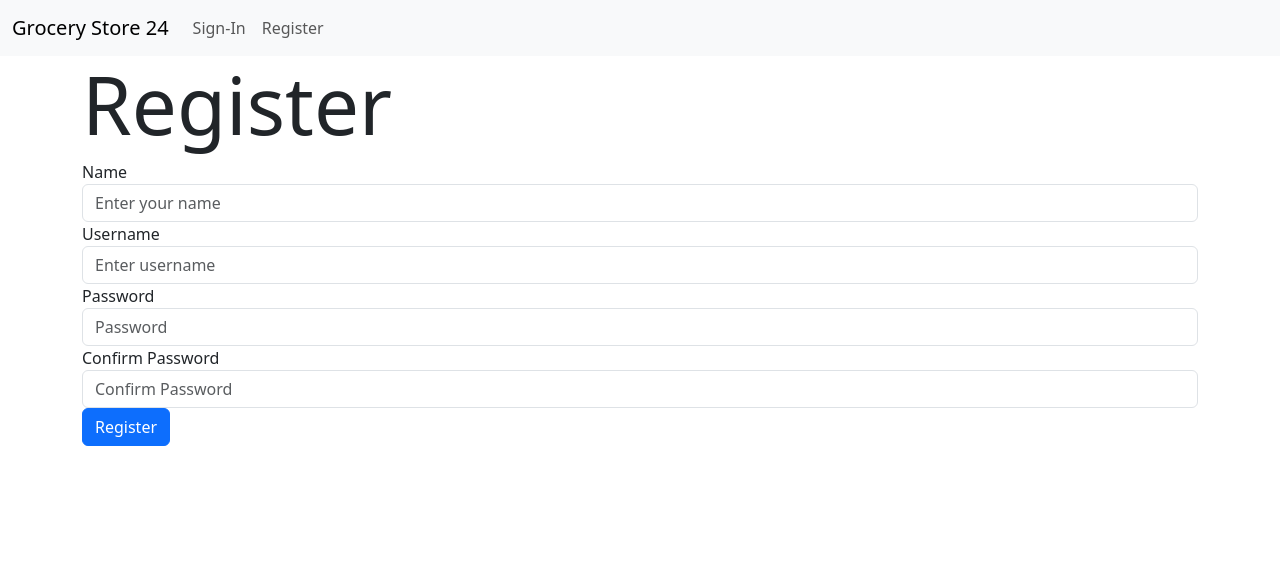
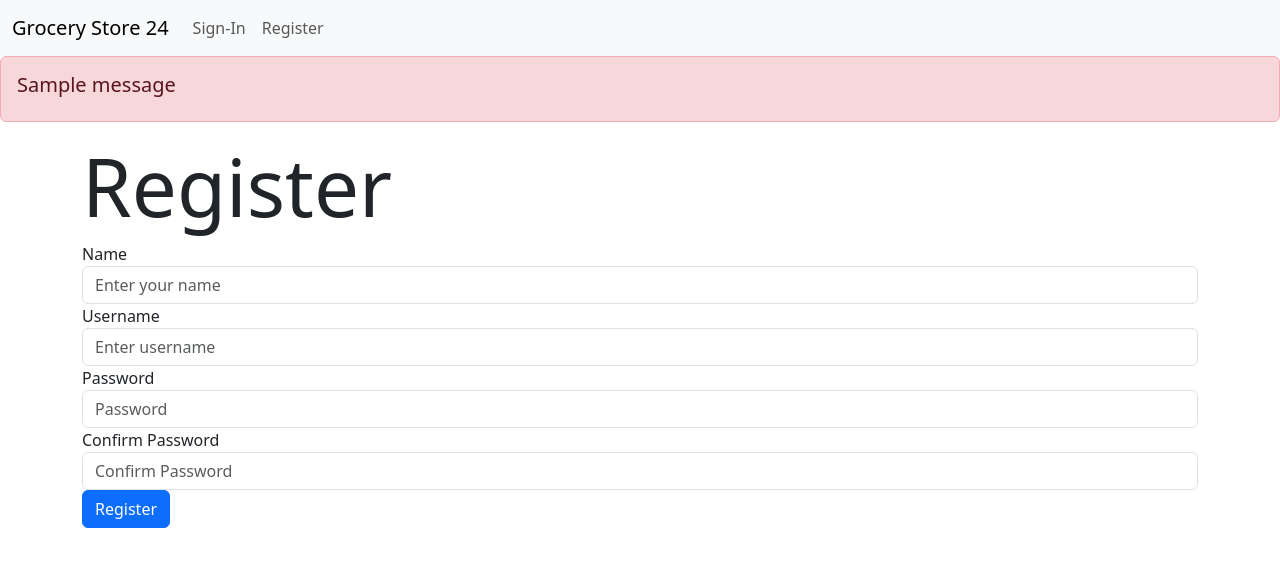
Before and after one commit to Prathameshbhujbal/Grocery_Store_24, a Flask app: page /register in a window 1280 px wide. Shown: the top 567 px of the page. Run offline with Flask 3, Linux system fonts and the light colour scheme; tables that the repository leaves empty hold one stand-in row (values such as "Sample post"); one stand-in notice (Sample message) is shown.

Commit message:
added signin and register routes

```diff
--- /dev/null
+++ b/git_commands.txt
@@ -0,0 +1,4 @@
+git status
+git add .
+git commit -m "commit message"
+git push -u origin master
--- a/routes.py
+++ b/routes.py
@@ -3,37 +3,41 @@ from app import app
 from models import db, User, Category, Product, Cart, Transaction, Order
 from werkzeug.security import generate_password_hash, check_password_hash
 
+
 @app.route("/")
 def home():
     return render_template("index.html")
+
 
 @app.route("/signin")
 def signin():
     return render_template("signin.html")
 
-@app.route("/signin", methods = ["POST"])
+
+@app.route("/signin", methods=["POST"])
 def sigin_post():
     username = request.form.get("username")
     password = request.form.get("password")
 
     if not username or not password:
         flash("Username and Password cannot be empty.")
-        return redirect(url_for(signin))
+        return redirect(url_for("signin"))
 
     user = User.query.filter_by(username=username).first()
 
     if not user or not check_password_hash(user.passhash, password):
         flash("Username or password is incorrect.")
-        return redirect(url_for(signin))
+        return redirect(url_for("signin"))
 
-    return redirect(url_for("index"))
+    return redirect(url_for("home"))
 
 
 @app.route("/register")
 def register():
     return render_template("register.html")
 
-@app.route("/register", methods = ["POST"])
+
+@app.route("/register", methods=['POST'])
 def register_post():
     name = request.form.get("name")
     username = request.form.get("username")
@@ -54,10 +58,9 @@ def register_post():
         flash("Username already exists. Please pick another username.")
         return redirect(url_for("register"))
 
+    pass_hash = generate_password_hash(password)
 
-    passhash = generate_password_hash(password)
-
-    new_user = User(name=name, username=username, passhash=passhash)
+    new_user = User(name=name, username=username, passhash=pass_hash)
     db.session.add(new_user)
     db.session.commit()
     return redirect(url_for("signin"))
--- a/templates/layout.html
+++ b/templates/layout.html
@@ -19,7 +19,15 @@
 
 <body>
     {% include 'navbar.html' %}
-
+    {% with messages = get_flashed_messages() %}
+    {% if messages %}
+    <div class="alert alert-danger" role="alert">
+        {% for message in messages %}
+        <h5>{{ message }}</h5>
+        {% endfor %}
+    </div>
+    {% endif %}
+    {% endwith %}
     <div class="container">
         {% block content %}
 
--- a/templates/register.html
+++ b/templates/register.html
@@ -1,29 +1,29 @@
 {% extends 'layout.html' %}
 {% block title %}
-Register
+Registeration Page
 {% endblock %}
 
 {% block content %}
 <h1 class="display-1">Register</h1>
 
-<form class="form" action="" method="POST">
+<form action="" class="form" method="post">
     <div class="form-group">
         <label for="name">Name</label>
-        <input type="text" class="form-control" name="name" id="name" placeholder="Enter your name">
+        <input type="text" name="name" class="form-control" name="name" placeholder="Enter your name">
     </div>
     <div class="form-group">
         <label for="username">Username</label>
-        <input type="text" class="form-control" id="username" placeholder="Enter username">
+        <input type="text" name="username" class="form-control" required placeholder="Enter username">
     </div>
     <div class="form-group">
         <label for="password">Password</label>
-        <input type="password" class="form-control" id="password" placeholder="Password">
+        <input type="password" name="password" class="form-control" required placeholder="Password">
     </div>
     <div class="form-group">
         <label for="confirm_password">Confirm Password</label>
-        <input type="password" class="form-control" id="confirm_password" placeholder="Confirm Password">
+        <input type="password" name="confirm_password" required class="form-control" placeholder="Confirm Password">
     </div>
 
-    <button type="submit" value="register" class="btn btn-primary">Register</button>
+    <button type="submit" value="Register" class="btn btn-primary">Register</button>
 </form>
 {% endblock %}
--- a/templates/signin.html
+++ b/templates/signin.html
@@ -6,14 +6,14 @@ Sign-In
 
 {% block content %}
 <h1 class="display-1">Sign-In</h1>
-<form action="" class="form">
+<form class="form" action="" method="post">
     <div class="form-group">
         <label for="username">Username: </label>
-        <input type="text" class="form-control" name="username" id="username">
+        <input type="text" name="username" class="form-control" name="username">
     </div>
     <div class="form-group">
         <label for="password">Password: </label>
-        <input type="password" class="form-control" name="password" id="password">
+        <input type="password" name="password" class="form-control" name="password">
     </div>
     <button type="submit" value="login" class="btn btn-success">Log In</button>
 </form>
```
Also changed, not shown: models.py (+18 -7 lines).
